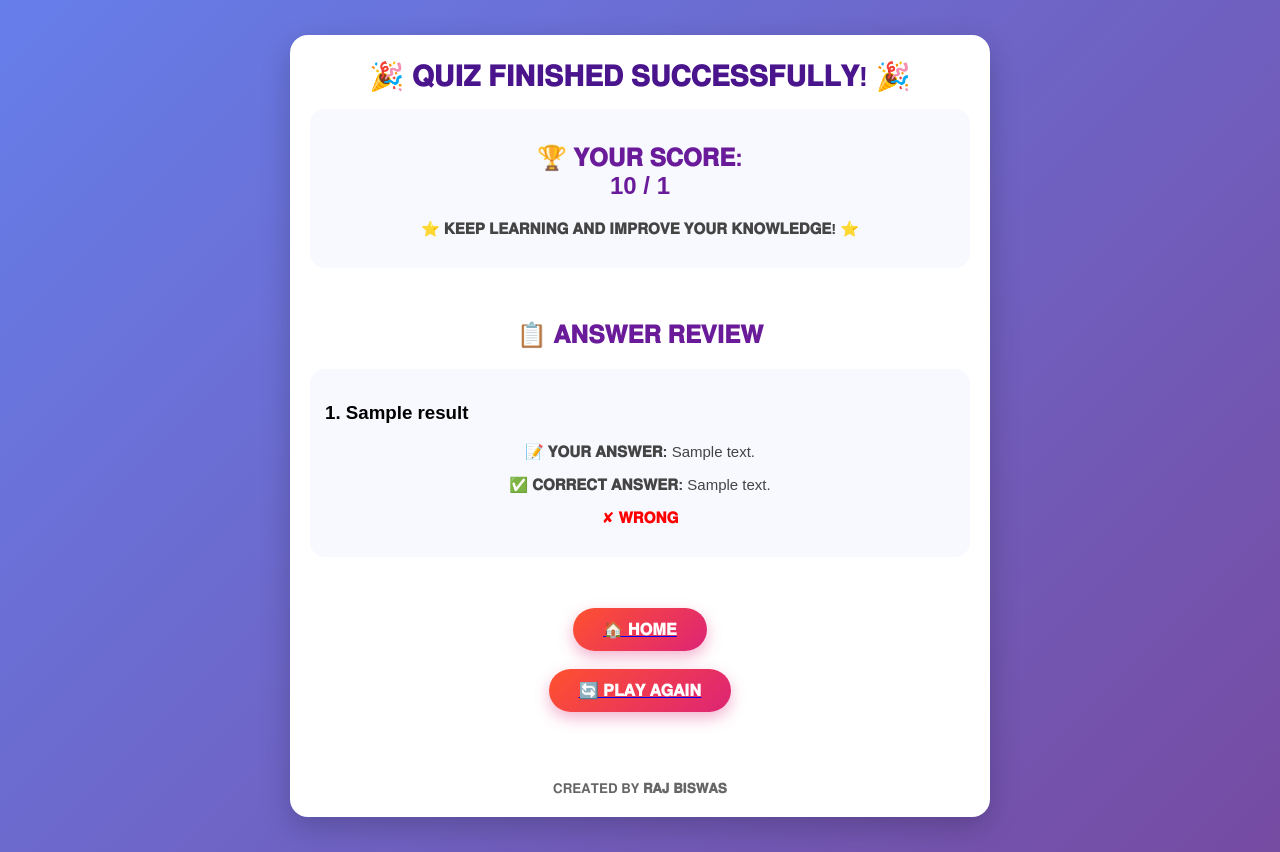
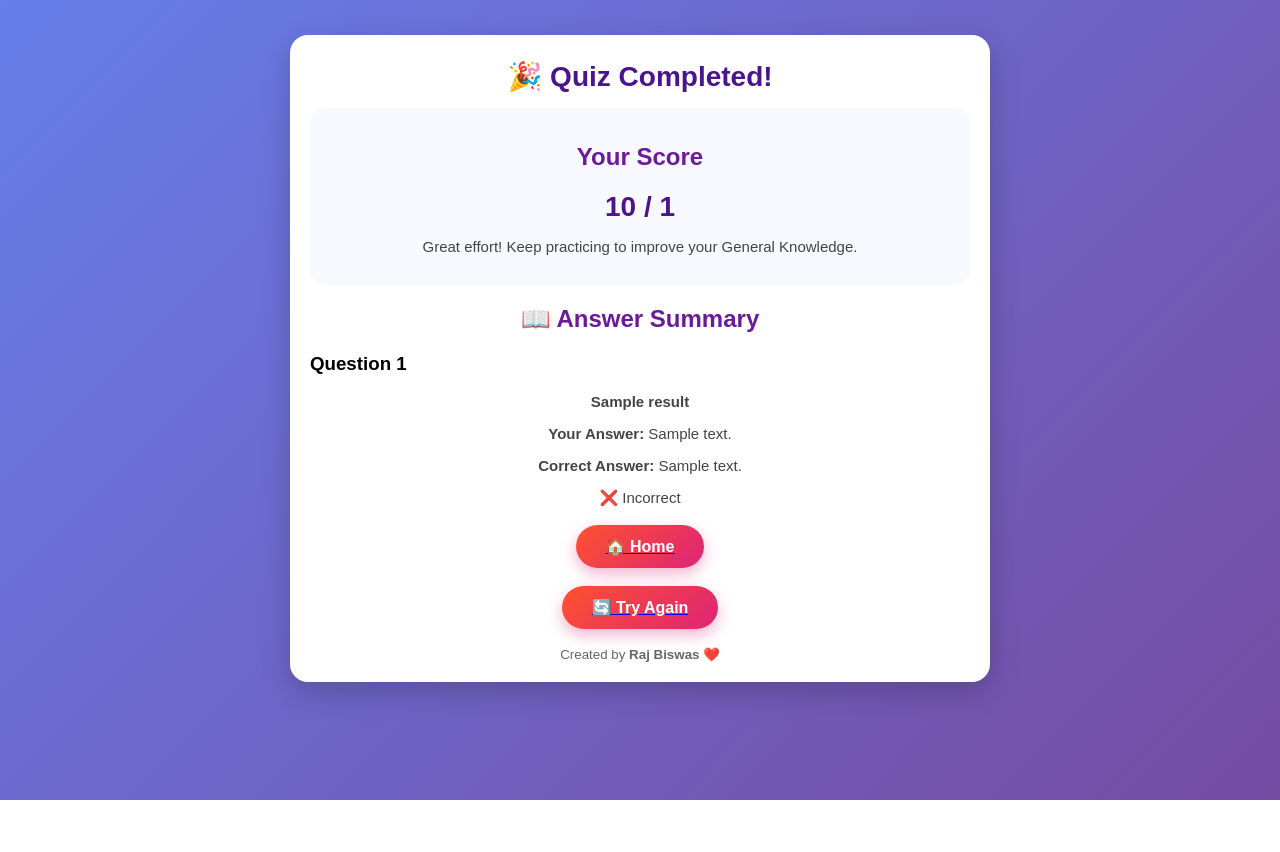
Before and after one commit to rajbis1105-jpg/gk-challenge, a Python web app: template templates/result.html in a window 1280 px wide. After the commit the page ends 800 px from the top, so only its background shows below. Run offline with Jinja, Linux system fonts and the light colour scheme; the template is opened without the code that fills it: most values are stand-ins (such as "Sample title", 1, 10 or a date in 2020).

Commit message:
Update result.html

```diff
--- a/templates/result.html
+++ b/templates/result.html
@@ -1,96 +1,78 @@
 <!DOCTYPE html>
 <html lang="en">
-
 <head>
-
     <meta charset="UTF-8">
     <meta name="viewport" content="width=device-width, initial-scale=1.0">
+    <title>Quiz Result</title>
 
-    <title>𝐐𝐔𝐈𝐙 𝐑𝐄𝐒𝐔𝐋𝐓</title>
-
-    <link rel="stylesheet" href="/static/style.css">
-
+    <link rel="stylesheet" href="{{ url_for('static', filename='style.css') }}">
 </head>
 
 <body>
 
 <div class="container">
 
-    <h1>
-        🎉 <b>𝐐𝐔𝐈𝐙 𝐅𝐈𝐍𝐈𝐒𝐇𝐄𝐃 𝐒𝐔𝐂𝐂𝐄𝐒𝐒𝐅𝐔𝐋𝐋𝐘!</b> 🎉
-    </h1>
+    <h1>🎉 Quiz Completed!</h1>
 
     <div class="result-box">
 
-        <h2>
-            🏆 <b>𝐘𝐎𝐔𝐑 𝐒𝐂𝐎𝐑𝐄:</b>
-            <br>
-            {{ score }} / {{ total_questions }}
-        </h2>
+        <h2>Your Score</h2>
+
+        <h1>{{ score }} / {{ total_questions }}</h1>
 
         <p>
-            ⭐ <b>𝐊𝐄𝐄𝐏 𝐋𝐄𝐀𝐑𝐍𝐈𝐍𝐆 𝐀𝐍𝐃 𝐈𝐌𝐏𝐑𝐎𝐕𝐄 𝐘𝐎𝐔𝐑 𝐊𝐍𝐎𝐖𝐋𝐄𝐃𝐆𝐄!</b> ⭐
+            Great effort! Keep practicing to improve your General Knowledge.
         </p>
 
     </div>
 
-    <br>
-
-    <h2>📋 𝐀𝐍𝐒𝐖𝐄𝐑 𝐑𝐄𝐕𝐈𝐄𝐖</h2>
+    <h2>📖 Answer Summary</h2>
 
     {% for r in results %}
 
-    <div class="result-box" style="text-align:left; margin-top:20px;">
+    <div class="review-box">
 
-        <h3>{{ loop.index }}. {{ r.question }}</h3>
+        <h3>Question {{ loop.index }}</h3>
+
+        <p><strong>{{ r.question }}</strong></p>
 
         <p>
-            <strong>📝 𝐘𝐎𝐔𝐑 𝐀𝐍𝐒𝐖𝐄𝐑:</strong>
+            <strong>Your Answer:</strong>
             {{ r.user_answer }}
         </p>
 
         <p>
-            <strong>✅ 𝐂𝐎𝐑𝐑𝐄𝐂𝐓 𝐀𝐍𝐒𝐖𝐄𝐑:</strong>
+            <strong>Correct Answer:</strong>
             {{ r.correct_answer }}
         </p>
 
         {% if r.is_correct %}
-            <p style="color:green;">
-                ✔ <strong>𝐂𝐎𝐑𝐑𝐄𝐂𝐓</strong>
-            </p>
+            <p class="correct">✅ Correct</p>
         {% else %}
-            <p style="color:red;">
-                ✘ <strong>𝐖𝐑𝐎𝐍𝐆</strong>
-            </p>
+            <p class="wrong">❌ Incorrect</p>
         {% endif %}
 
     </div>
 
     {% endfor %}
 
-    <br>
+    <div class="button-group">
 
-    <a href="/">
-        <button>
-            🏠 <b>𝐇𝐎𝐌𝐄</b>
-        </button>
-    </a>
+        <a href="/">
+            <button type="button">🏠 Home</button>
+        </a>
 
-    <a href="/quiz">
-        <button>
-            🔄 <b>𝐏𝐋𝐀𝐘 𝐀𝐆𝐀𝐈𝐍</b>
-        </button>
-    </a>
+        <a href="/quiz">
+            <button type="button">🔄 Try Again</button>
+        </a>
 
-    <br><br>
+    </div>
 
-    <small>
-        𝐂𝐑𝐄𝐀𝐓𝐄𝐃 𝐁𝐘
-        <strong>𝐑𝐀𝐉 𝐁𝐈𝐒𝐖𝐀𝐒</strong>
-    </small>
+    <footer>
+        <small>Created by <strong>Raj Biswas</strong> ❤️</small>
+    </footer>
 
 </div>
 
 </body>
-
 </html>
```
